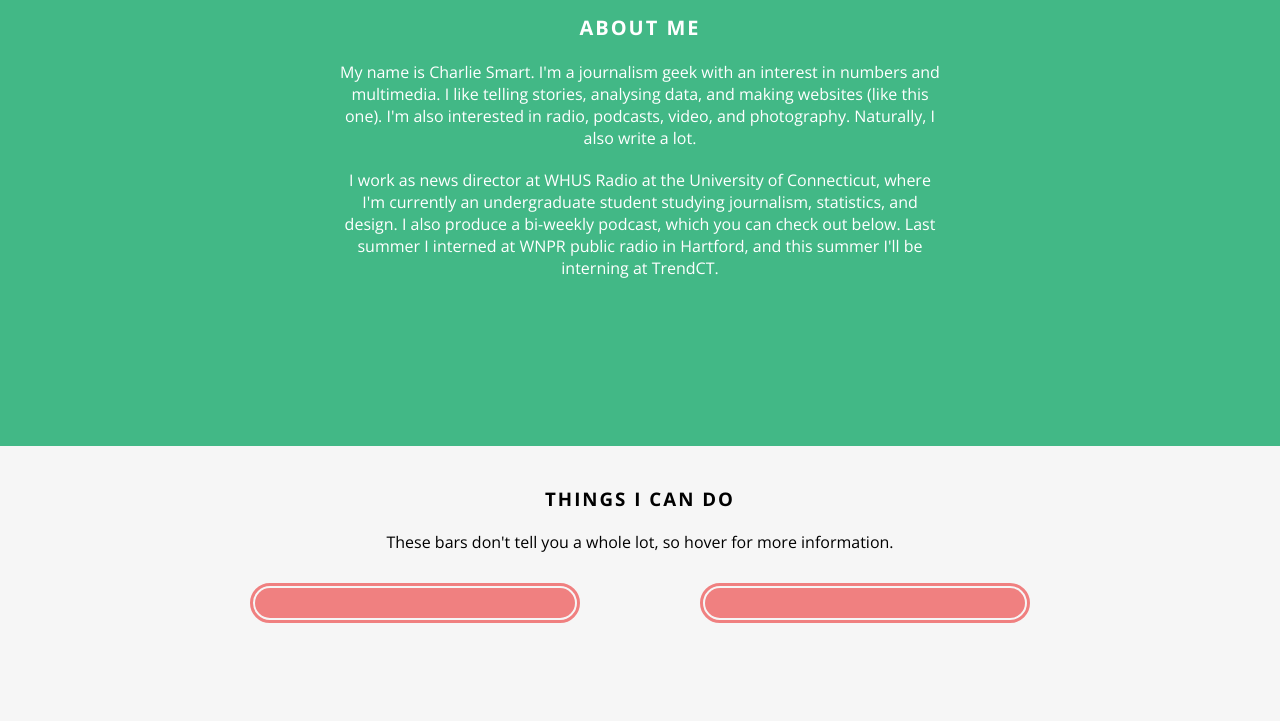
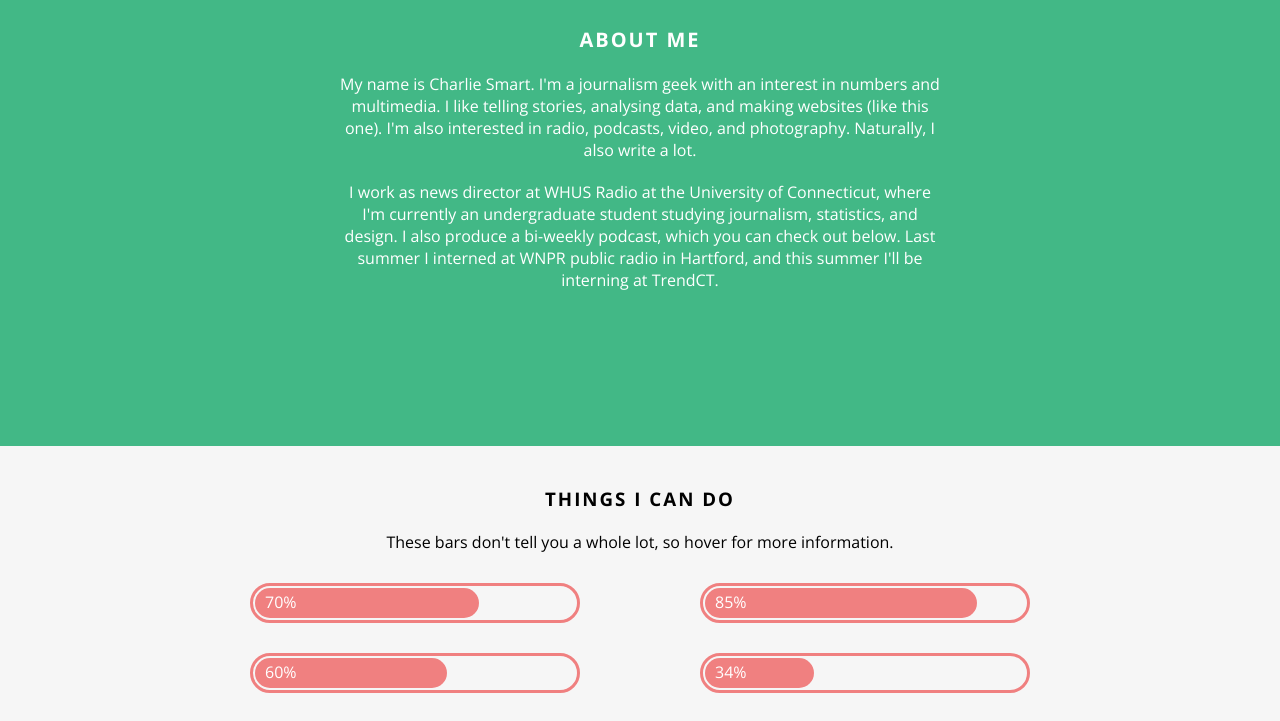
Before and after one commit to charliesmart/charlie.github.io, a Jekyll site: the page built from index.html, in a window 1280 px wide, cut to the strip 1294-2015 px from the top of the page. Built offline with Jekyll 4.4.1, drawn with Linux system fonts in a browser that asks for light colours; nearby versions of some CDN libraries.

Commit message:
Add js function to update skills bars

```diff
--- a/_includes/skills.html
+++ b/_includes/skills.html
@@ -6,12 +6,36 @@
     <section>
         <div class=skills-left>
             <div class="skill-outer left-bar">
-                <div class="skill-inner"></div>
+                <div class="skill-inner" value="70">
+                    <p></p>
+                </div>
+            </div>
+            <div class="skill-outer left-bar">
+                <div class="skill-inner" value="60">
+                    <p></p>
+                </div>
+            </div>
+            <div class="skill-outer left-bar">
+                <div class="skill-inner" value="19">
+                    <p></p>
+                </div>
             </div>
         </div>
         <div class="skills-right">
             <div class="skill-outer right-bar">
-                <div class="skill-inner"></div>
+                <div class="skill-inner" value="85">
+                    <p></p>
+                </div>
+            </div>
+            <div class="skill-outer right-bar">
+                <div class="skill-inner" value="34">
+                    <p></p>
+                </div>
+            </div>
+            <div class="skill-outer right-bar">
+                <div class="skill-inner" value="100">
+                    <p></p>
+                </div>
             </div>
         </div>
     </section>
--- a/assets/css/partials/_about.sass
+++ b/assets/css/partials/_about.sass
@@ -12,8 +12,7 @@
         border-radius: 100%
         background-color: rgb(247, 245, 218)
         overflow: hidden
-        margin: auto
-        margin-top: 50px
+        margin: 50px auto 30px auto
 
         img
             width: 100%
--- a/assets/js/func.js
+++ b/assets/js/func.js
@@ -1,8 +1,8 @@
 $(document).ready(function(){
 
     /*--------------------------------------
-    Function to autosrcoll to point when user
-    clicks nav bar links.
+    Autosrcoll to point when user clicks nav
+    bar links.
     ---------------------------------------*/
     $('.autoscroll').on('click', function(){
         var id = $(this).attr('id'); //Gets id of link
@@ -13,7 +13,7 @@ $(document).ready(function(){
 
 
     /*--------------------------------------
-    Function to create the 'sticky nav'
+    Create the 'sticky nav'
     ---------------------------------------*/
     var navTop = $('.nav-main').offset().top; //Finds offset of nav
 
@@ -36,4 +36,19 @@ $(document).ready(function(){
         stickyNav();
     });
 
+
+    /*--------------------------------------
+    Set skills bars and text to proper values
+    ---------------------------------------*/
+    $('.skill-inner').css('width', function(){
+        var percent = $(this).attr('value'); //Get percent value for bar
+        var maxWidthText = $(this).css('maxWidth'); //Get maximum width of inner bar (comes in 'px' format)
+        var maxWidthNum = parseInt(maxWidthText.replace('px', '')) //Convert previous string to useable numbers
+        var width = Math.round(percent / 100 * maxWidthNum); //Calculate final bar length
+        return width.toString() + 'px'; //Return bar length as string with 'px'
+    });
+
+    $('.skill-inner p').text(function(){
+        return $(this).parent().attr('value').toString() + '%';
+    });
 });
```
Also changed, not shown: assets/css/partials/_skills.sass (+9 -1 lines), assets/css/main.min.css.
